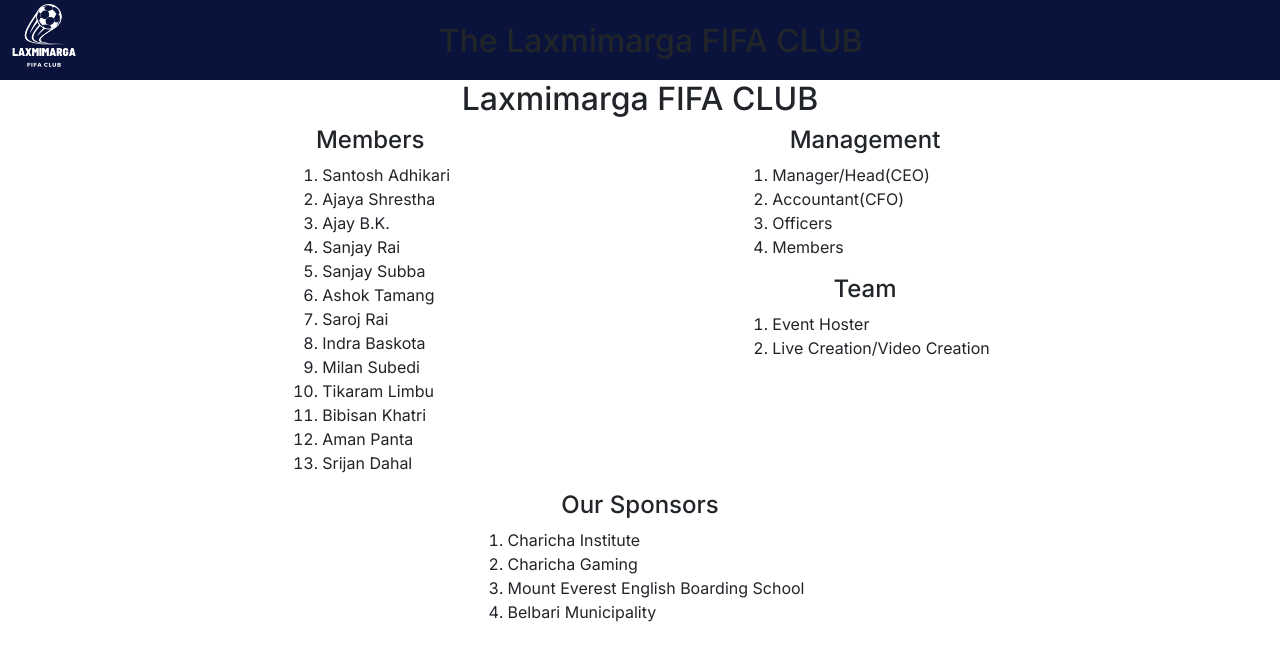
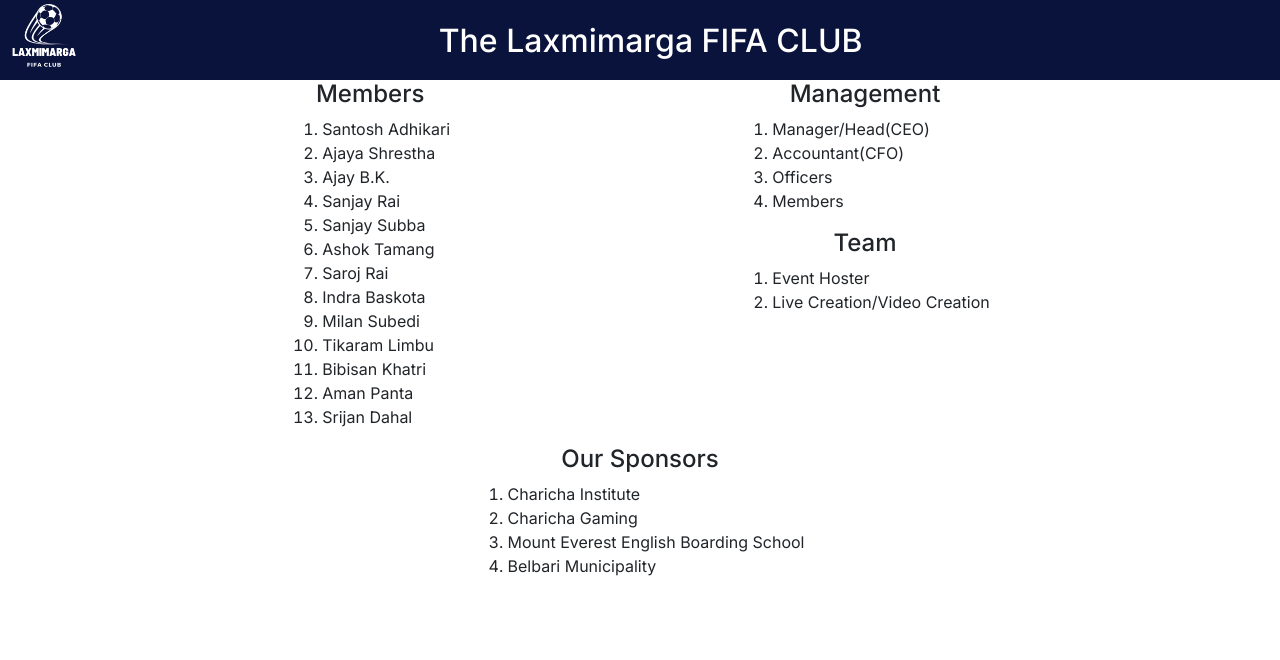
Before and after one commit to UniqueJackal5/fifa_club_lx, a Next.js app: page / in a window 1280 px wide. Shown: the top 660 px of the page. Built offline with nearby package versions, Linux system fonts and the light colour scheme.

Commit message:
working on header

```diff
--- a/src/app/globals.css
+++ b/src/app/globals.css
@@ -35,3 +35,8 @@
   height: 80px;
   background-color: #0A133C;
 }
+
+.headText{
+  color: #ffffff;
+  font-size: 2em;
+}
--- a/src/app/header.js
+++ b/src/app/header.js
@@ -16,7 +16,7 @@
                         />
                     </div>
                     <div className='col-8 mt-1 '>
-                        <h2 className=''>The Laxmimarga FIFA CLUB</h2>
+                        <h2 className='headText'>The Laxmimarga FIFA CLUB</h2>
                     </div>
                 </div>
                 {/* <div className="row">
--- a/src/app/page.js
+++ b/src/app/page.js
@@ -23,7 +23,7 @@
       </div> */}
       <Header/>
       <div>
-        <h2 className="marginMid">Laxmimarga FIFA CLUB</h2>
+        {/* <h2 className="marginMid">Laxmimarga FIFA CLUB</h2> */}
         <div className="orientFlex">
           <div>
             <h4 className="marginMid">Members</h4>
```
